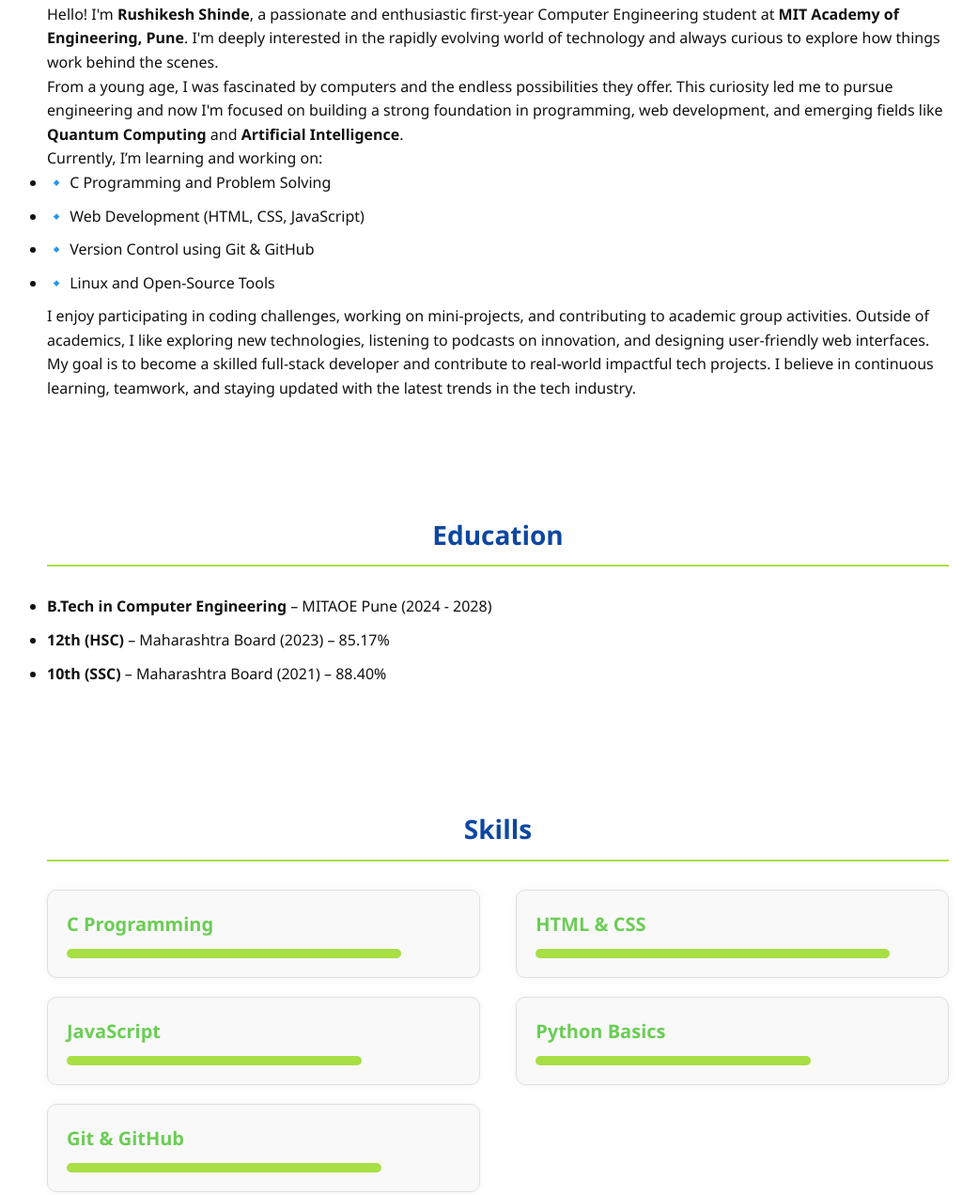
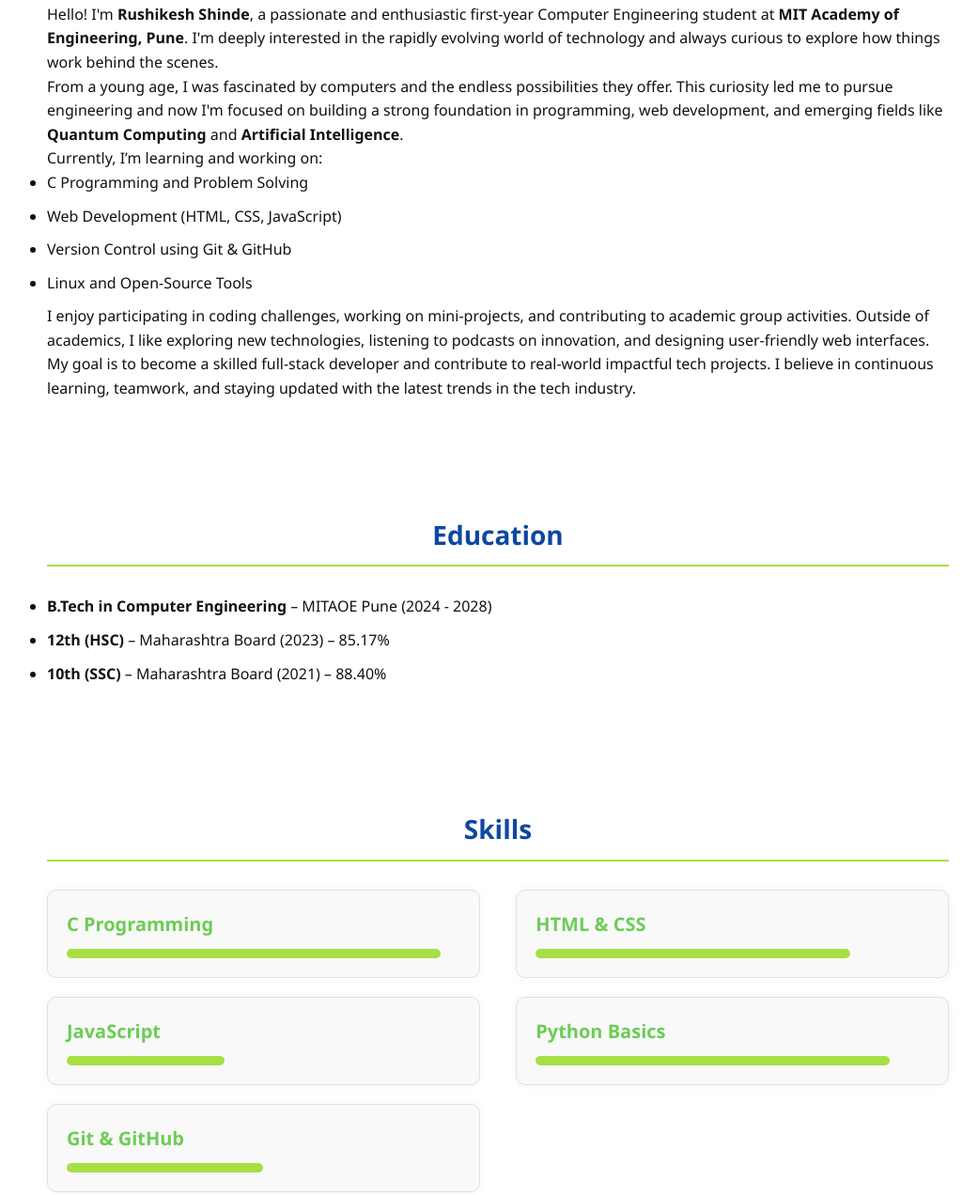
Before and after one commit to Rushikesh4241/Portfolio-Website, a plain HTML site: page index.html in a window 1280 px wide. Shown: the part 534-1806 px from the top of the page at 94% size, without its empty margins (110-1151 px from the left). Drawn offline with Linux system fonts and the light colour scheme.

Commit message:
Update index.html

```diff
--- a/index.html
+++ b/index.html
@@ -297,10 +297,10 @@ html {
 
       <p>Currently, I’m learning and working on:</p>
       <ul>
-        <li>🔹 C Programming and Problem Solving</li>
-        <li>🔹 Web Development (HTML, CSS, JavaScript)</li>
-        <li>🔹 Version Control using Git & GitHub</li>
-        <li>🔹 Linux and Open-Source Tools</li>
+        <li> C Programming and Problem Solving</li>
+        <li> Web Development (HTML, CSS, JavaScript)</li>
+        <li> Version Control using Git & GitHub</li>
+        <li> Linux and Open-Source Tools</li>
       </ul>
 
       <p>I enjoy participating in coding challenges, working on mini-projects, and contributing to academic group activities. Outside of academics, I like exploring new technologies, listening to podcasts on innovation, and designing user-friendly web interfaces.</p>
@@ -319,11 +319,11 @@ html {
     <section id="skills">
       <h2>Skills</h2>
       <div class="skills-container">
-        <div class="skill-box"><h3>C Programming</h3><div class="skill-bar" style="width: 85%;"></div></div>
-        <div class="skill-box"><h3>HTML & CSS</h3><div class="skill-bar" style="width: 90%;"></div></div>
-        <div class="skill-box"><h3>JavaScript</h3><div class="skill-bar" style="width: 75%;"></div></div>
-        <div class="skill-box"><h3>Python Basics</h3><div class="skill-bar" style="width: 70%;"></div></div>
-        <div class="skill-box"><h3>Git & GitHub</h3><div class="skill-bar" style="width: 80%;"></div></div>
+        <div class="skill-box"><h3>C Programming</h3><div class="skill-bar" style="width: 95%;"></div></div>
+        <div class="skill-box"><h3>HTML & CSS</h3><div class="skill-bar" style="width: 80%;"></div></div>
+        <div class="skill-box"><h3>JavaScript</h3><div class="skill-bar" style="width: 40%;"></div></div>
+        <div class="skill-box"><h3>Python Basics</h3><div class="skill-bar" style="width: 90%;"></div></div>
+        <div class="skill-box"><h3>Git & GitHub</h3><div class="skill-bar" style="width: 50%;"></div></div>
       </div>
     </section>
 
@@ -363,7 +363,7 @@ html {
       <h2>Interests</h2>
       <ul>
         <li>Quantum Computing</li>
-        <li>UI/UX Design</li>
+        <li>Prompt Engineering</li>
         <li>Robotics</li>
         <li>AI & Automation</li>
       </ul>
```
